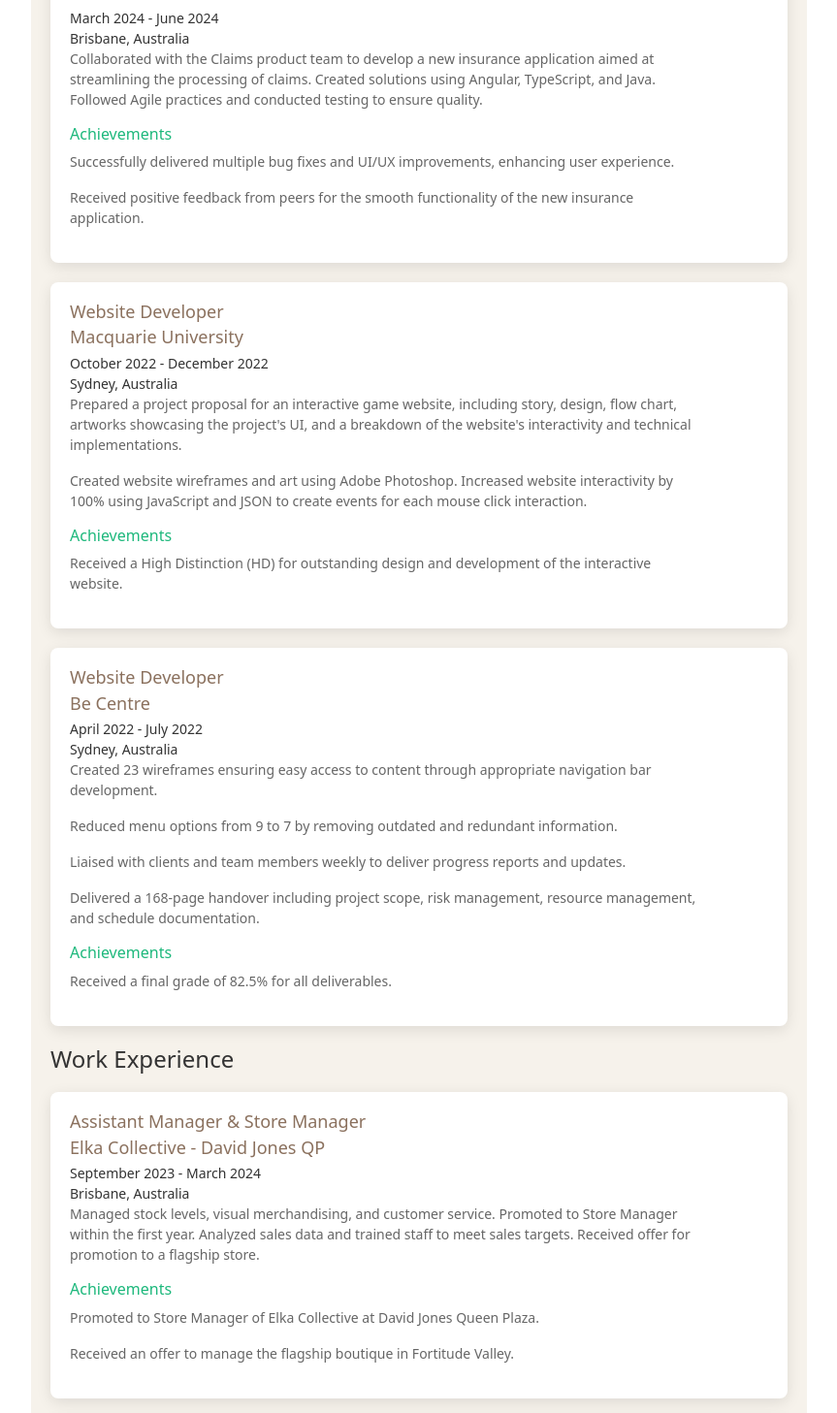
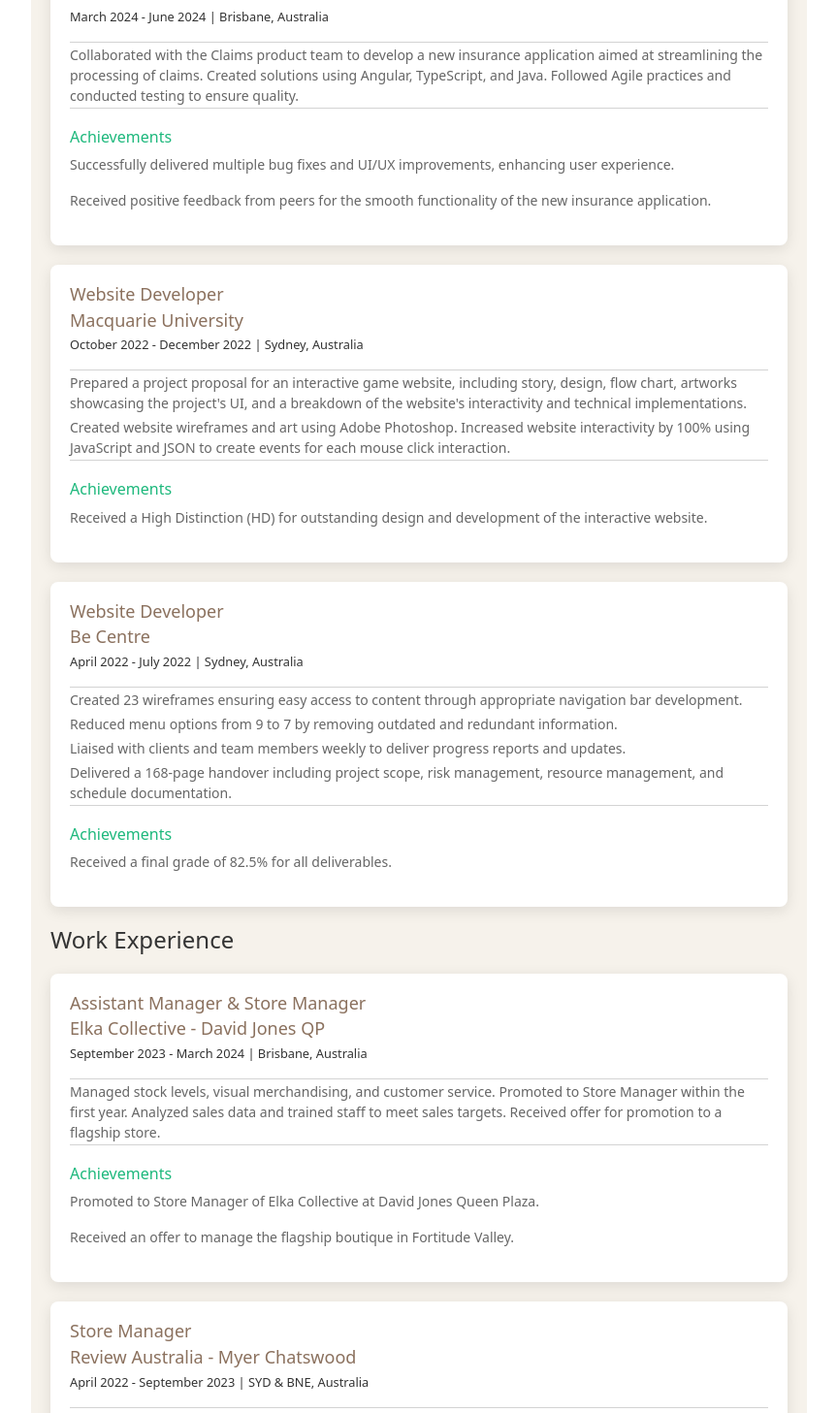
Before and after one commit to ObieandI/resume, a React (Create React App) app: page /resume in a window 1280 px wide. Shown: the part 368-1825 px from the top of the page at 97% size, without its empty margins (208-1071 px from the left). Built offline with nearby package versions, Linux system fonts and the light colour scheme.

Commit message:
resume fix

```diff
--- a/src/Components/Resume.css
+++ b/src/Components/Resume.css
@@ -49,7 +49,6 @@
   margin-bottom: 20px; /* Add margin between cards */
 }
 
-
 .experience-info {
   width: 50%;
 }
@@ -63,17 +62,24 @@
 .experience-achievements h4 {
   color: #1db87c;
   font-size: 16px;
-
+  padding-top: 20px;
 }
 
 .experience-info p {
-    margin: 0;
-    font-size: 14px;
+  margin-top: 0.25rem;
+  font-size: 0.8rem;
   color: #333;
+  line-height: 1.5;
 }
 
 .experience-description, .experience-achievements{
-    width: 90%;
+    width: 100%;
+    line-height: 1.5;
+}
+
+.experience-description {
+  border-top: 0.1rem solid lightgray;
+  border-bottom: 0.1rem solid lightgray;
 }
 
 .experience-description p, .experience-achievements p {
@@ -81,3 +87,9 @@
   color: #666;
   line-height: 1.5;
 }
+
+.experience-description p {
+  margin: 0;
+  padding-top: 2px;
+  padding-bottom: 2px;
+}
--- a/src/Components/Resume.js
+++ b/src/Components/Resume.js
@@ -19,8 +19,7 @@ function Resume() {
           <div className="experience-info">
             <h3>Graduate Developer</h3>
             <h3>NTI Limited</h3>
-            <p>March 2024 - June 2024</p>
-            <p>Brisbane, Australia</p>
+            <p>March 2024 - June 2024 | Brisbane, Australia</p>
           </div>
           <div className="experience-description">
             <p>
@@ -40,8 +39,7 @@ function Resume() {
           <div className="experience-info">
             <h3>Website Developer</h3>
             <h3>Macquarie University</h3>
-            <p>October 2022 - December 2022</p>
-            <p>Sydney, Australia</p>
+            <p>October 2022 - December 2022 | Sydney, Australia</p>
           </div>
           <div className="experience-description">
             <p>Prepared a project proposal for an interactive game website, including story, design, flow chart, artworks showcasing the project's UI, and a breakdown of the website's interactivity and technical implementations.</p>
@@ -58,8 +56,7 @@ function Resume() {
           <div className="experience-info">
             <h3>Website Developer</h3>
             <h3>Be Centre</h3>
-            <p>April 2022 - July 2022</p>
-            <p>Sydney, Australia</p>
+            <p>April 2022 - July 2022 | Sydney, Australia</p>
           </div>
           <div className="experience-description">
             <p>Created 23 wireframes ensuring easy access to content through appropriate navigation bar development.</p>
@@ -80,8 +77,7 @@ function Resume() {
           <div className="experience-info">
             <h3>Assistant Manager & Store Manager</h3>
             <h3>Elka Collective - David Jones QP</h3>
-            <p>September 2023 - March 2024</p>
-            <p>Brisbane, Australia</p>
+            <p>September 2023 - March 2024 | Brisbane, Australia</p>
           </div>
           <div className="experience-description">
             <p>Managed stock levels, visual merchandising, and customer service. Promoted to Store Manager within the first year. Analyzed sales data and trained staff to meet sales targets. Received offer for promotion to a flagship store.</p>
@@ -98,8 +94,7 @@ function Resume() {
           <div className="experience-info">
             <h3>Store Manager</h3>
             <h3>Review Australia - Myer Chatswood</h3>
-            <p>April 2022 - September 2023</p>
-            <p>SYD & BNE, Australia</p>
+            <p>April 2022 - September 2023 | SYD & BNE, Australia</p>
           </div>
           <div className="experience-description">
             <p>Managed daily operations, trained staff, and achieved sales targets. Analyzed customer trends and worked closely with the regional manager on store strategy.</p>
@@ -117,8 +112,7 @@ function Resume() {
           <div className="experience-info">
             <h3>Checkout Supervisor</h3>
             <h3>IGA Supamart</h3>
-            <p>February 2020 - April 2022</p>
-            <p>Sydney, Australia</p>
+            <p>February 2020 - April 2022 | Sydney, Australia</p>
           </div>
           <div className="experience-description">
             <p>Supervised staff, resolved customer issues, and maintained productivity. Received promotion offers for managerial roles at multiple locations.</p>
```
Lines whose indentation alone changed are shown as unchanged.
